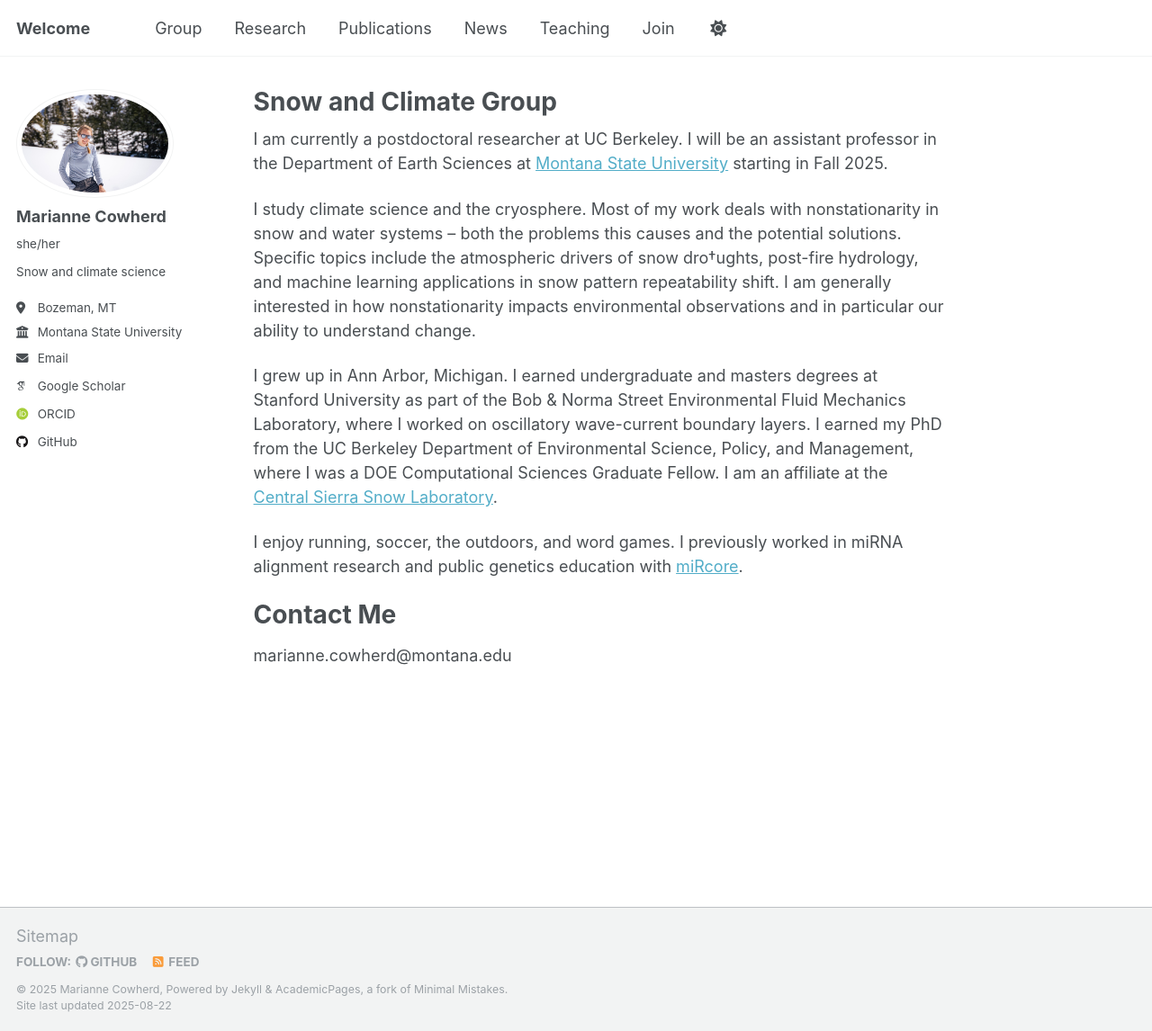
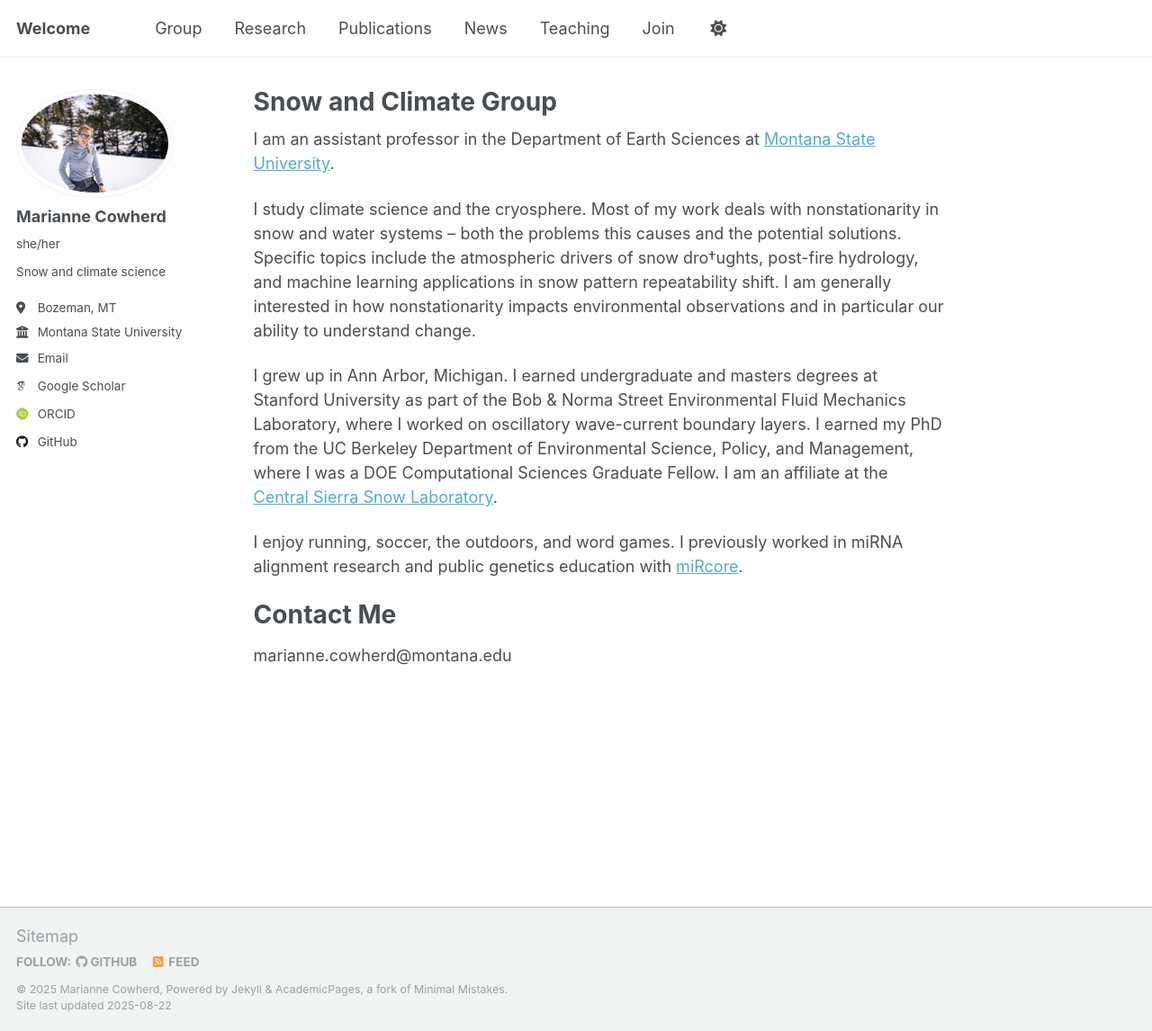
Before and after one commit to mariannecowherd/mariannecowherd.github.io, a Jekyll site: the page built from _pages/about.md, in a window 1280 px wide and 1146 px high. Shown: the whole window at 90% size. Built offline with Jekyll 4.4.1, drawn with Linux system fonts in a browser that asks for light colours; some web fonts are replaced; a script that is not in the unit is left out.

Commit message:
Update about.md

```diff
--- a/_pages/about.md
+++ b/_pages/about.md
@@ -7,7 +7,7 @@ redirect_from:
   - /about/
   - /about.html
 ---
- I am currently a postdoctoral researcher at UC Berkeley. I will be an assistant professor in the Department of Earth Sciences at [Montana State University](https://www.montana.edu/earthsciences/) starting in Fall 2025.
+I am an assistant professor in the Department of Earth Sciences at [Montana State University](https://www.montana.edu/earthsciences/).
 
 I study climate science and the cryosphere. Most of my work deals with nonstationarity in snow and water systems -- both the problems this causes and the potential solutions. Specific topics include the atmospheric drivers of snow dro†ughts, post-fire hydrology, and machine learning applications in snow pattern repeatability shift. I am generally interested in how nonstationarity impacts environmental observations and in particular our ability to understand change.
 
```
